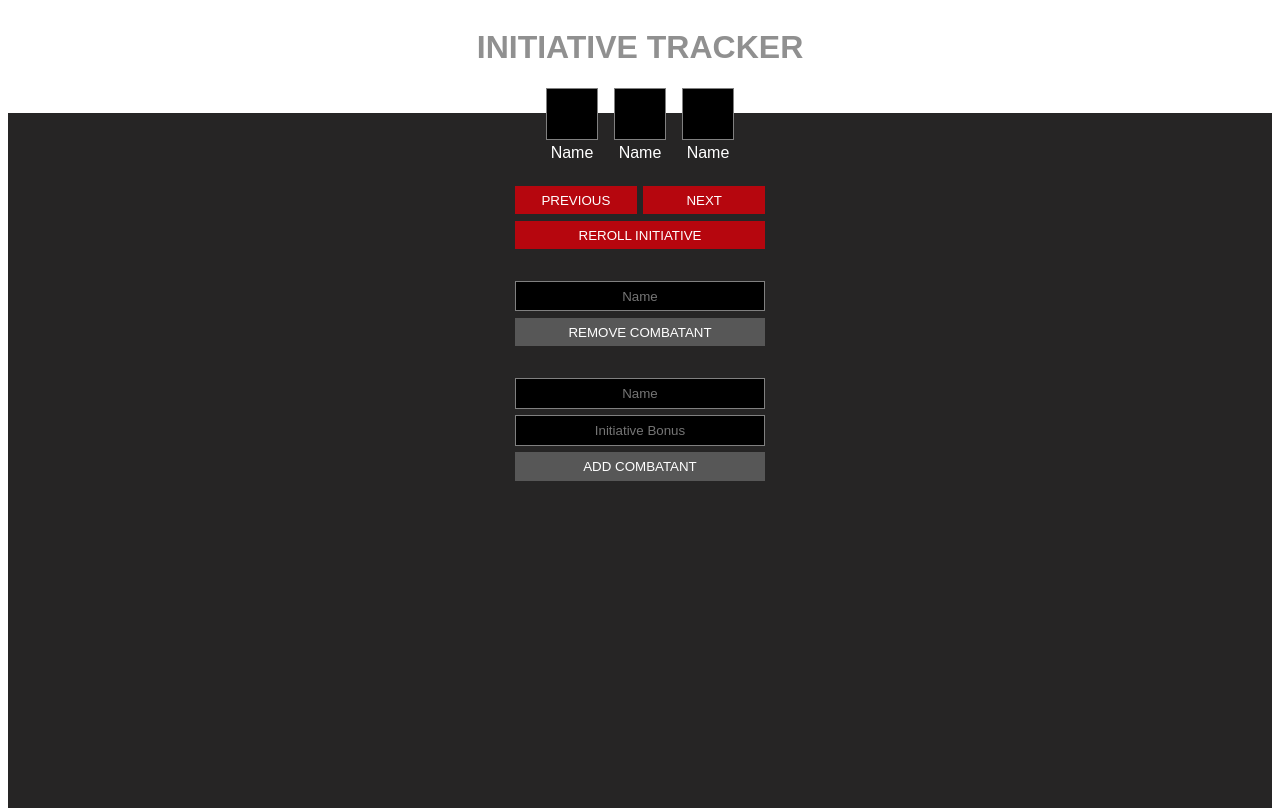
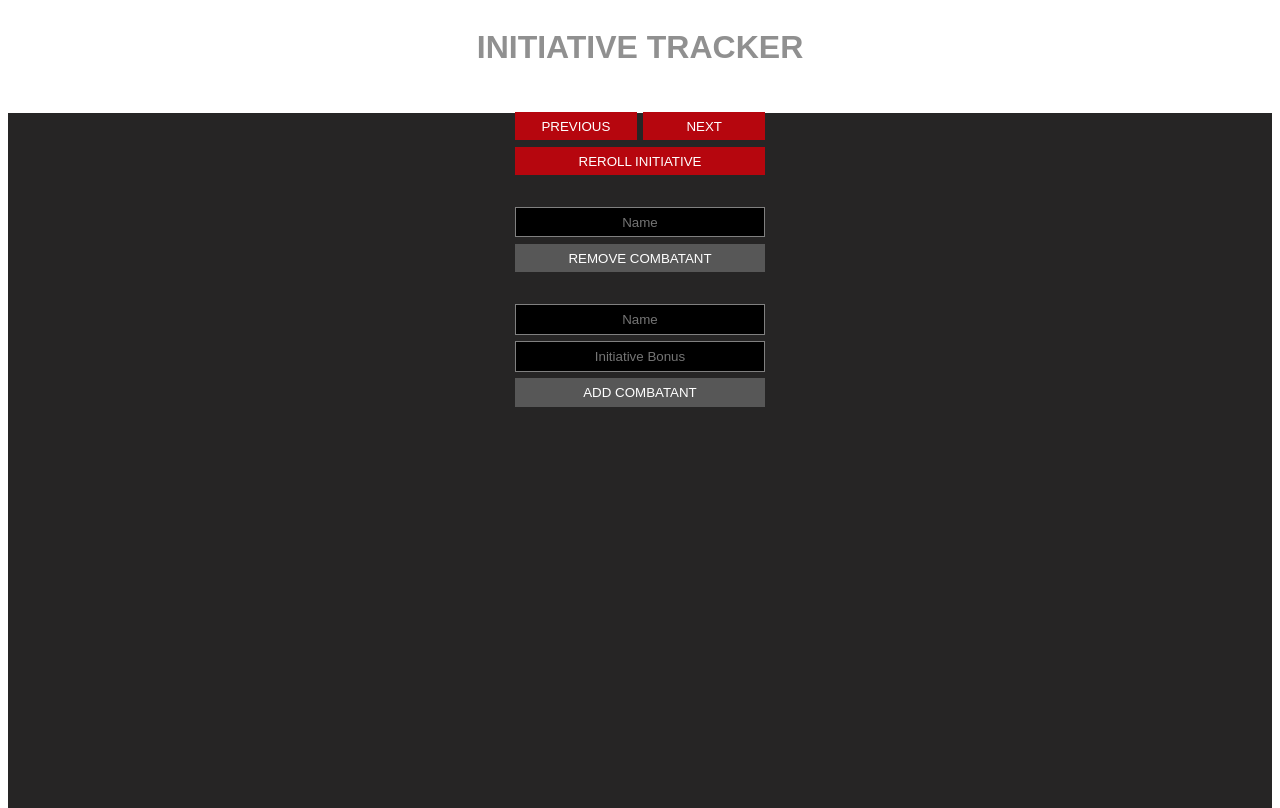
Before and after one commit to LFGames-GH/DandD_TakeHome_Assessment, a React (Vite) app in the folder dandd_takehome_assessment.client/: page / in a window 1280 px wide. Built offline with nearby package versions, Linux system fonts and the light colour scheme.

Commit message:
Add combatant components

```diff
--- a/dandd_takehome_assessment.client/src/App.css
+++ b/dandd_takehome_assessment.client/src/App.css
@@ -15,27 +15,6 @@ h1, button {
     color: white;
     flex: 1;
     margin-top: 25px;
-}
-
-.combatants {
-    margin: -25px 0 1.5em;
-}
-
-.combatant {
-    display: inline-block;
-    margin: 0 0.5em;
-}
-
-.thumbnail {
-    background-color: black;
-    border: 1px solid gray;
-    margin-bottom: 0.25em;
-    height: 50px;
-    width: 50px;
-}
-
-.combatant p {
-    margin: 0;
 }
 
 #controls {
--- a/dandd_takehome_assessment.client/src/App.jsx
+++ b/dandd_takehome_assessment.client/src/App.jsx
@@ -1,4 +1,4 @@
-import { useEffect, useState } from 'react';
+import Combatants from './components/Combatants';
 import './App.css';
 
 function App() {
@@ -7,22 +7,7 @@ function App() {
             <h1>Initiative Tracker</h1>
 
             <div id="content">
-                <div className="combatants">
-                    <div className="combatant">
-                        <div className="thumbnail"></div>
-                        <p>Name</p>
-                    </div>
-
-                    <div className="combatant">
-                        <div className="thumbnail"></div>
-                        <p>Name</p>
-                    </div>
-
-                    <div className="combatant">
-                        <div className="thumbnail"></div>
-                        <p>Name</p>
-                    </div>
-                </div>
+                <Combatants />
 
                 <div id="controls">
                     <div>
--- /dev/null
+++ b/dandd_takehome_assessment.client/src/components/Combatant.css
@@ -0,0 +1,16 @@
+.combatant {
+    display: inline-block;
+    margin: 0 0.5em;
+}
+
+.combatant .thumbnail {
+    background-color: black;
+    border: 1px solid gray;
+    margin-bottom: 0.25em;
+    height: 50px;
+    width: 50px;
+}
+
+.combatant p {
+    margin: 0;
+}
--- /dev/null
+++ b/dandd_takehome_assessment.client/src/components/Combatant.jsx
@@ -0,0 +1,12 @@
+import './Combatant.css';
+
+function Combatant(props) {
+    return (
+        <div className="combatant">
+            <div className="thumbnail"></div>
+            <p>{props.name}</p>
+        </div>
+    );
+}
+
+export default Combatant;
--- /dev/null
+++ b/dandd_takehome_assessment.client/src/components/Combatants.css
@@ -0,0 +1,3 @@
+.combatants {
+    margin: -25px 0 1.5em;
+}
--- /dev/null
+++ b/dandd_takehome_assessment.client/src/components/Combatants.jsx
@@ -0,0 +1,17 @@
+import { useEffect, useState } from 'react';
+import Combatant from './Combatant';
+import './Combatants.css';
+
+function Combatants() {
+    const [combatants, setCombatants] = useState([]);
+
+    return (
+        <div className="combatants">
+            {combatants.map((combatant, i) => (
+                <Combatant name={combatant.name} key={i} />
+            ))}
+        </div>
+    );
+}
+
+export default Combatants;
```
